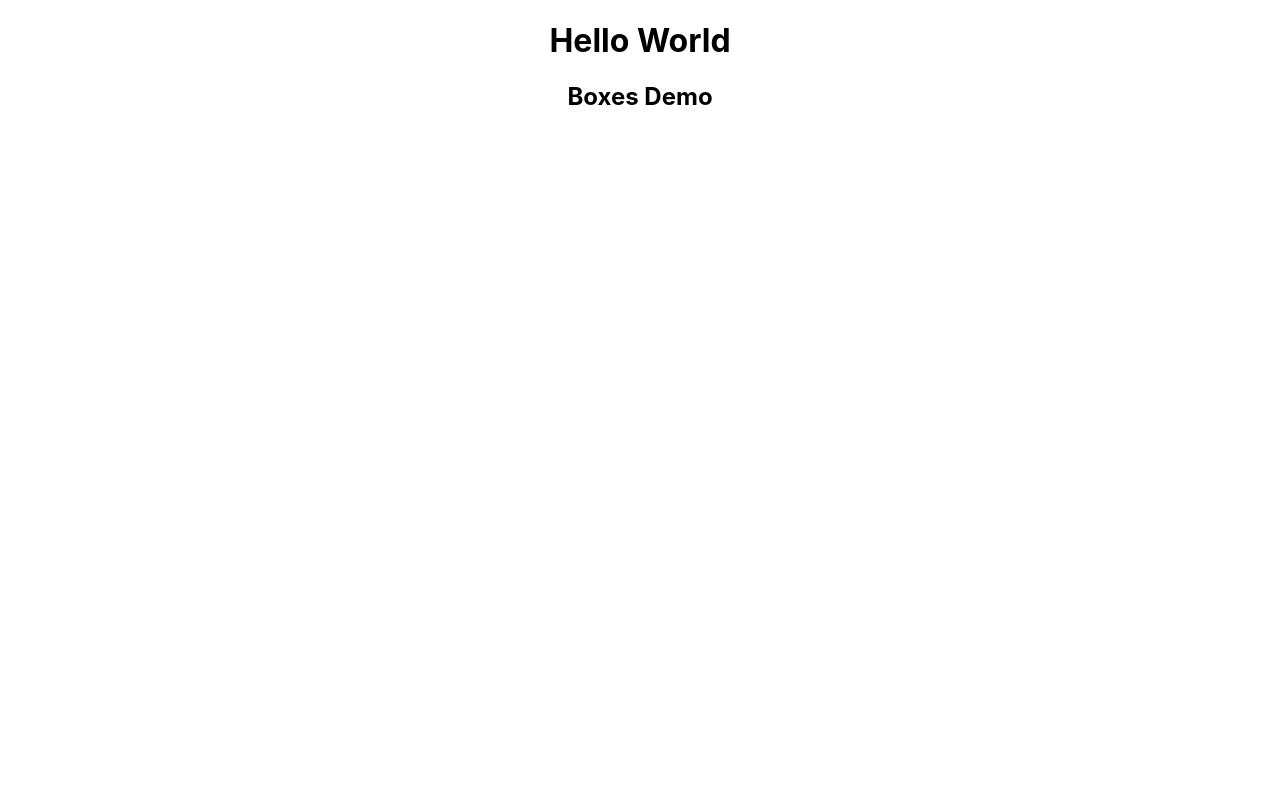
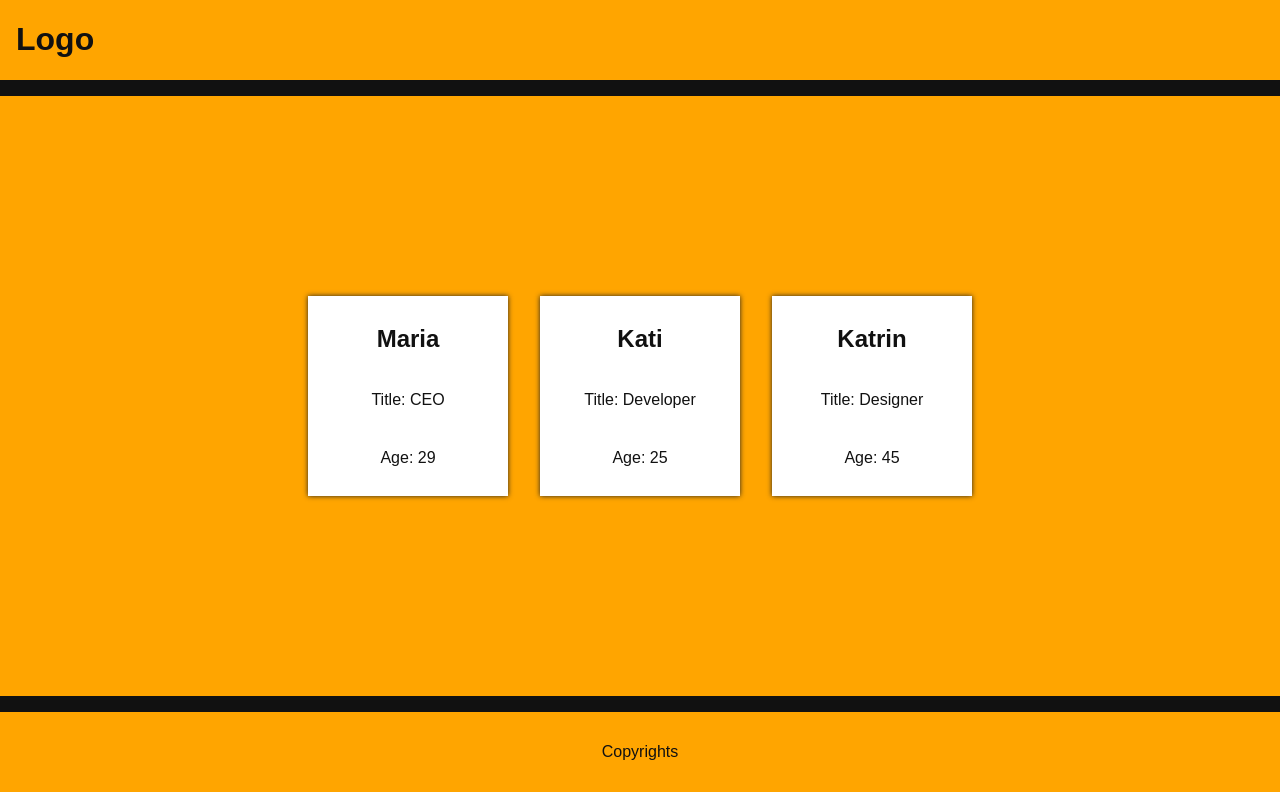
Before and after one commit to remuollinen/boxes-demo, a React (Create React App) app: page / in a window 1280 px wide. Built offline with nearby package versions, Linux system fonts and the light colour scheme.

Commit message:
added Box component

```diff
--- a/src/App.css
+++ b/src/App.css
@@ -1,38 +1,58 @@
 .App {
-  text-align: center;
+	background-color: #111;
+	display: flex;
+	flex-direction: column;
+	justify-content: space-between;
+	font-family: "PT Sans", sans-serif;
 }
 
-.App-logo {
-  height: 40vmin;
-  pointer-events: none;
+h1,
+h2,
+p {
+	color: #111;
+	line-height: 1.6rem;
 }
 
-@media (prefers-reduced-motion: no-preference) {
-  .App-logo {
-    animation: App-logo-spin infinite 20s linear;
-  }
+h1 {
+	margin-left: 1rem;
 }
 
-.App-header {
-  background-color: #282c34;
-  min-height: 100vh;
-  display: flex;
-  flex-direction: column;
-  align-items: center;
-  justify-content: center;
-  font-size: calc(10px + 2vmin);
-  color: white;
+header,
+footer {
+	background-color: orange;
+	height: 10vh;
 }
 
-.App-link {
-  color: #61dafb;
+header {
+	display: flex;
+	align-items: center;
 }
 
-@keyframes App-logo-spin {
-  from {
-    transform: rotate(0deg);
-  }
-  to {
-    transform: rotate(360deg);
-  }
+main {
+	background-color: orange;
+	display: flex;
+	justify-content: center;
+	align-items: center;
+	flex-wrap: wrap;
+	margin: 1rem 0;
+	width: 100vw;
+	height: 75vh;
 }
+
+.box {
+	background-color: white;
+	height: 200px;
+	width: 200px;
+	margin: 1rem;
+	display: flex;
+	flex-direction: column;
+	justify-content: center;
+	align-items: center;
+	box-shadow: 0 0 5px #222;
+}
+
+footer {
+	display: flex;
+	justify-content: center;
+	align-items: center;
+}
--- a/src/App.js
+++ b/src/App.js
@@ -1,10 +1,20 @@
 import "./App.css";
+import Box from "./Box";
 
 function App() {
 	return (
 		<div className="App">
-			<h1>Hello World</h1>
-			<h2>Boxes Demo</h2>
+			<header>
+				<h1>Logo</h1>
+			</header>
+			<main>
+				<Box name="Maria" title="CEO" age="29" />
+				<Box name="Kati" title="Developer" age="25" />
+				<Box name="Katrin" title="Designer" age="45" />
+			</main>
+			<footer>
+				<p>Copyrights</p>
+			</footer>
 		</div>
 	);
 }
--- /dev/null
+++ b/src/Box.js
@@ -0,0 +1,13 @@
+import "./App.css";
+
+const Box = (props) => {
+	return (
+		<div className="box">
+			<h2>{props.name}</h2>
+			<p>Title: {props.title}</p>
+			<p>Age: {props.age}</p>
+		</div>
+	);
+};
+
+export default Box;
```
